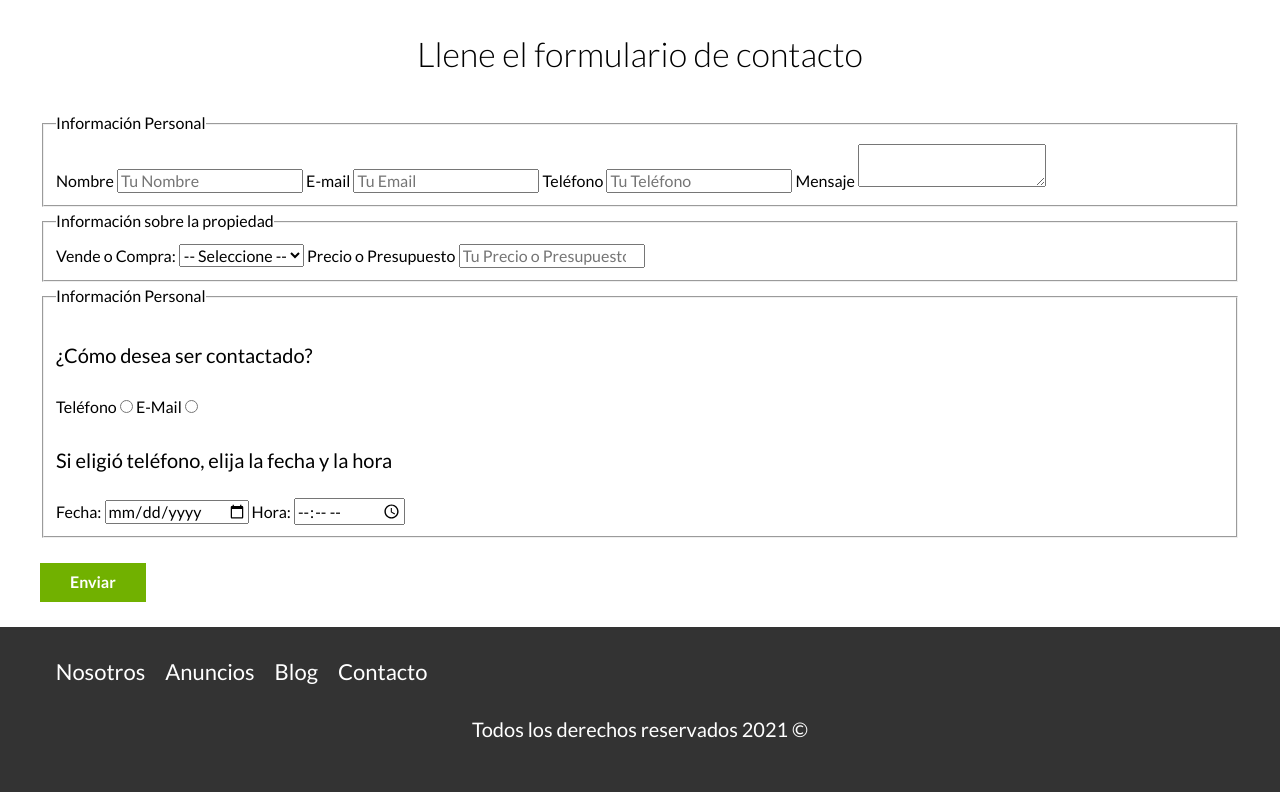
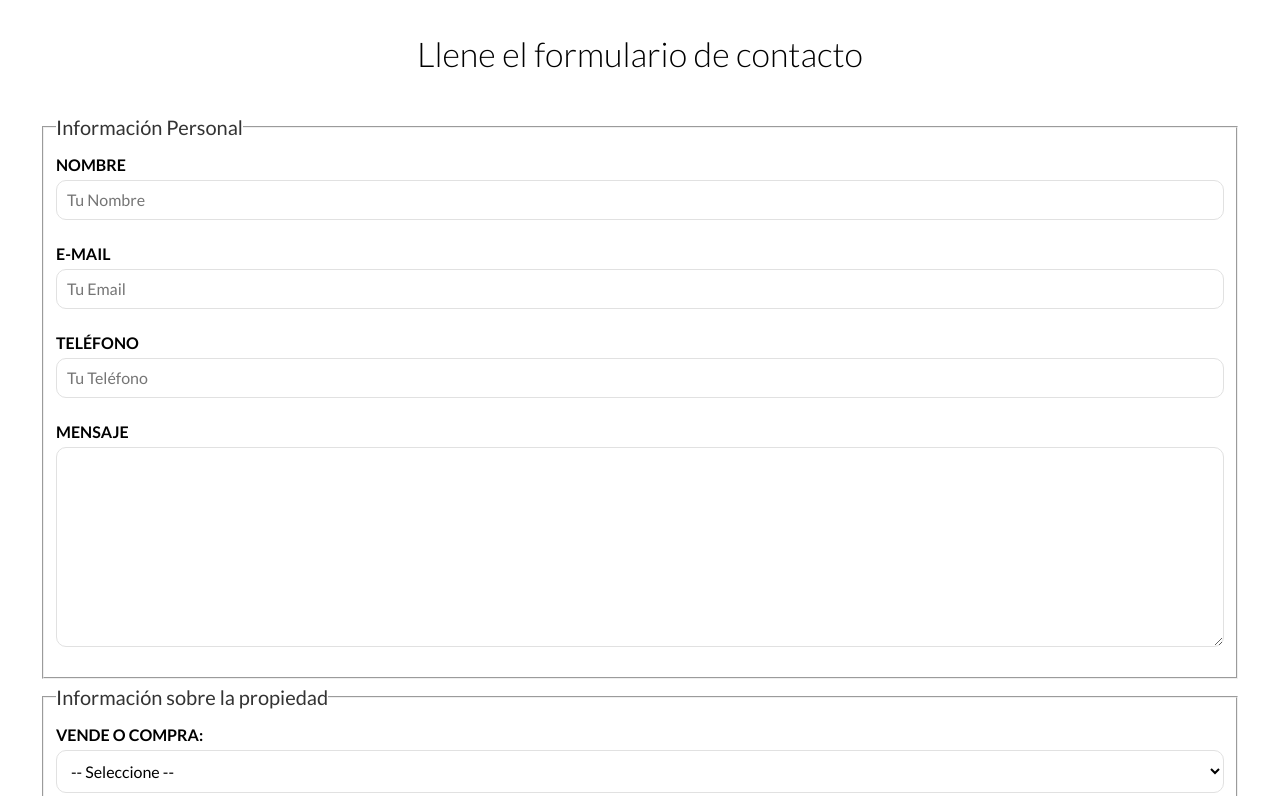
Before and after one commit to irene1972/bienes-raices, a website with bundled scripts: page contacto.html in a window 1280 px wide. Shown: the part 814-1610 px from the top of the page. Built offline with nearby package versions, Linux system fonts and the light colour scheme.

Commit message:
css de la página contacto

```diff
--- a/src/scss/app.scss
+++ b/src/scss/app.scss
@@ -14,6 +14,7 @@
 @import 'layout/contactar';
 @import 'layout/inferior';
 @import 'layout/testimoniales';
+@import 'layout/formularios';
 
 /* Páginas Internas */
 @import 'internas/nosotros';
--- /dev/null
+++ b/src/scss/layout/_formularios.scss
@@ -0,0 +1,40 @@
+.formulario{
+    p{
+        font-size: 1.4rem;
+        color:$grisOscuro;
+        margin:2rem 0 0 0;
+    }
+    legend{
+        font-size: 2rem;
+        color:$grisOscuro;
+    }
+    label{
+        font-weight: $bold;
+        text-transform: uppercase;
+        display: block;
+    }
+    input:not([type="submit"]),
+    textarea,
+    select{
+        padding: 1rem;
+        display: block;
+        width: 100%;
+        background-color: $blanco;
+        border:1px solid $gris;
+        border-radius: 1rem;
+        margin-bottom: 2rem;
+    }
+    textarea{
+        height: 20rem;
+    }
+    .forma-contacto{
+        max-width: 30rem;
+        display: flex;
+        justify-content: space-between;
+        align-items: center;
+    }
+    input[type="radio"]{
+        margin:0;
+        width: auto;
+    }
+}
```
Also changed, not shown: build/css/app.css, 1 other file.
